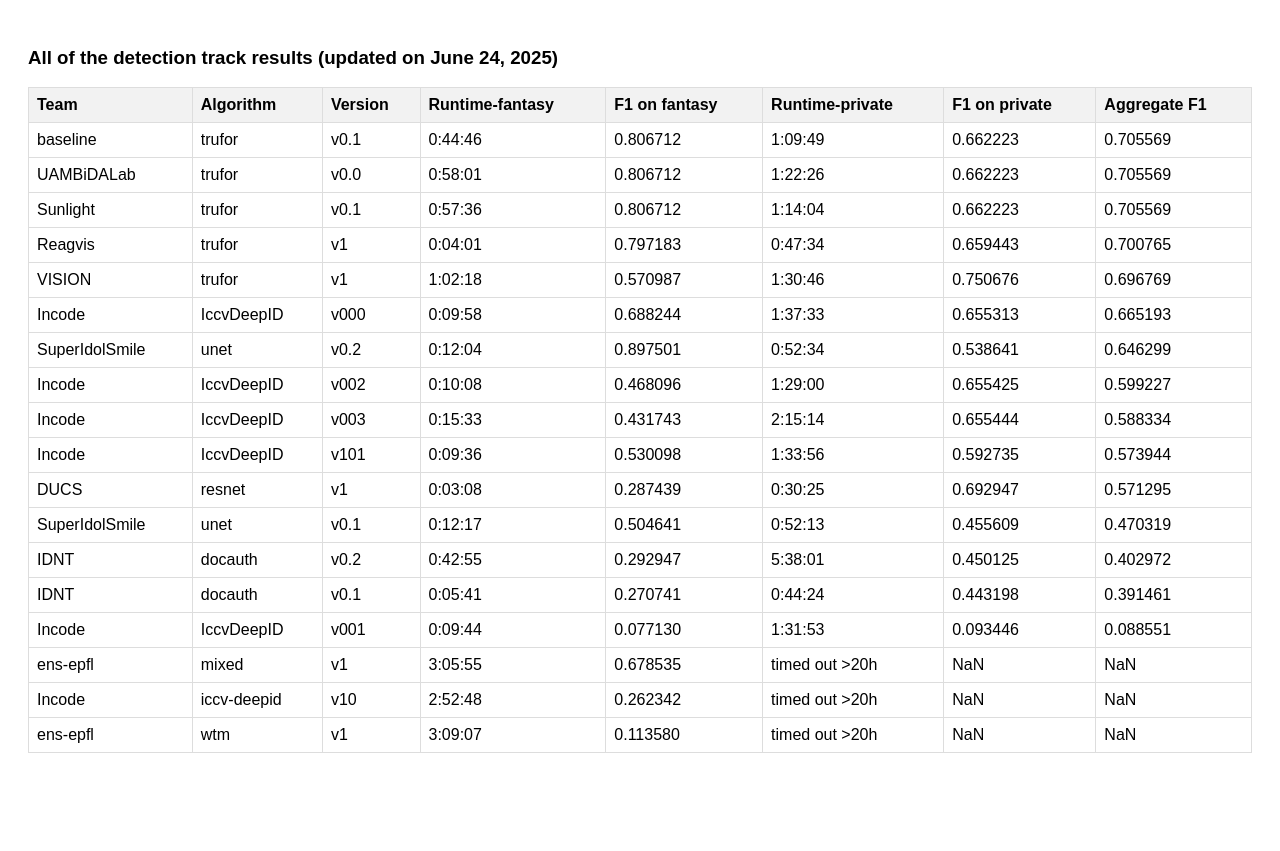
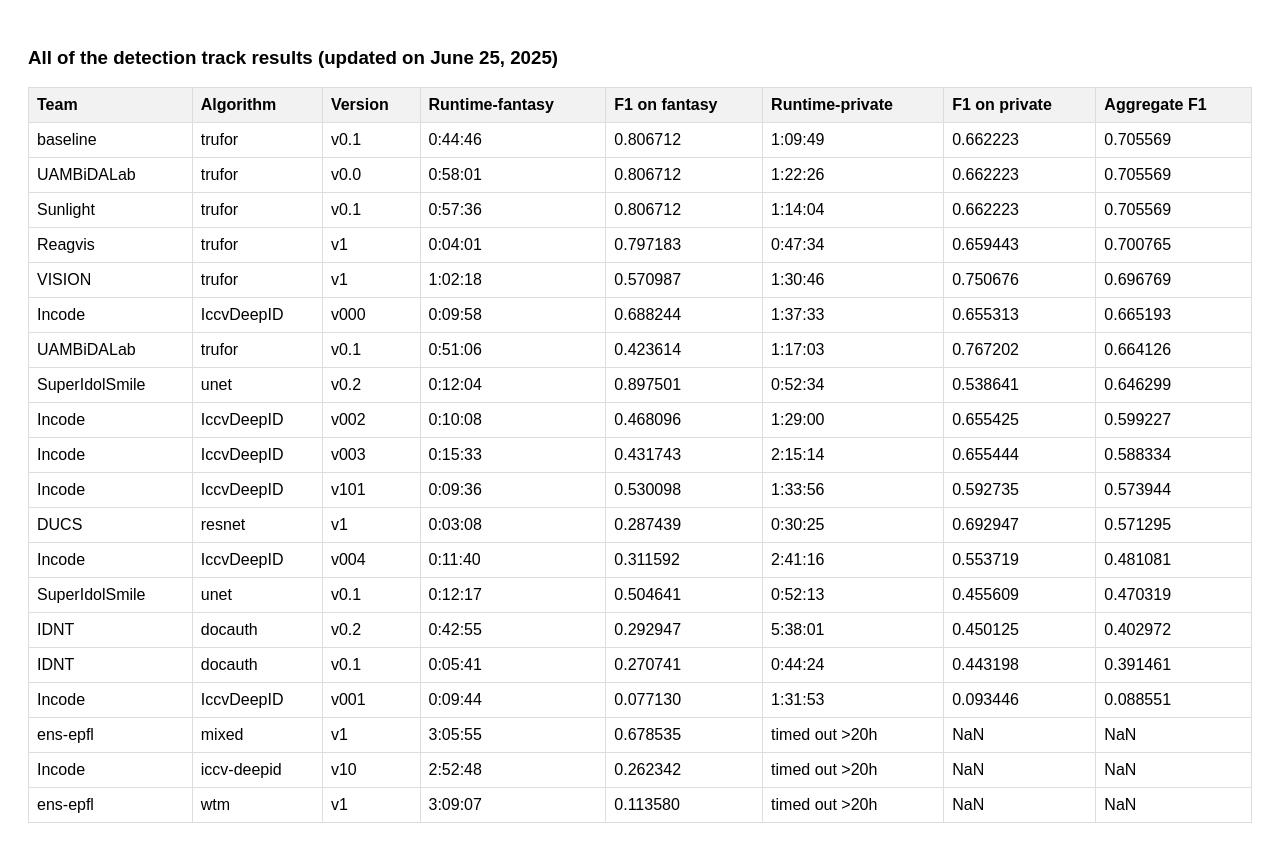
Before and after one commit to deepid-iccv/deepid-iccv.github.io, a plain HTML site: page detection_f1_summary.html in a window 1280 px wide. Before the commit the page ends 800 px from the top, so only its background shows below. Drawn offline with Linux system fonts and the light colour scheme.

Commit message:
updated the leaderboard 25.06.2025

```diff
--- a/detection_f1_summary.html
+++ b/detection_f1_summary.html
@@ -32,7 +32,7 @@
 </head>
 <body>
 
-    <h3 class="left-h3">All of the detection track results (updated on June 24, 2025)</h3>
+    <h3 class="left-h3">All of the detection track results (updated on June 25, 2025)</h3>
     <p class="little-description">
     <table class="dataframe summary-table">
   <thead>
@@ -109,6 +109,16 @@
       <td>0.665193</td>
     </tr>
     <tr>
+      <td>UAMBiDALab</td>
+      <td>trufor</td>
+      <td>v0.1</td>
+      <td>0:51:06</td>
+      <td>0.423614</td>
+      <td>1:17:03</td>
+      <td>0.767202</td>
+      <td>0.664126</td>
+    </tr>
+    <tr>
       <td>SuperIdolSmile</td>
       <td>unet</td>
       <td>v0.2</td>
@@ -157,6 +167,16 @@
       <td>0:30:25</td>
       <td>0.692947</td>
       <td>0.571295</td>
+    </tr>
+    <tr>
+      <td>Incode</td>
+      <td>IccvDeepID</td>
+      <td>v004</td>
+      <td>0:11:40</td>
+      <td>0.311592</td>
+      <td>2:41:16</td>
+      <td>0.553719</td>
+      <td>0.481081</td>
     </tr>
     <tr>
       <td>SuperIdolSmile</td>
```
Also changed, not shown: index.html (+12 -12 lines), localization_f1_summary.html (+11 -1 lines).
